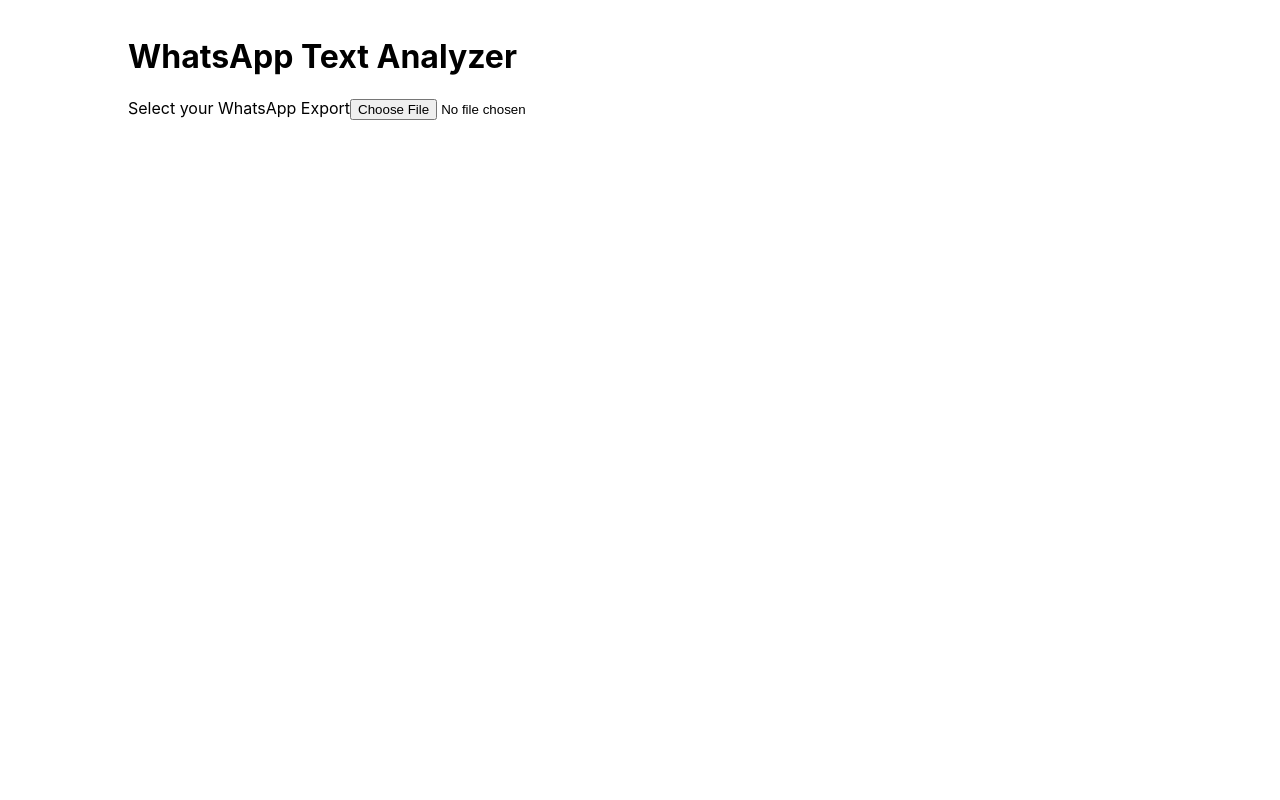
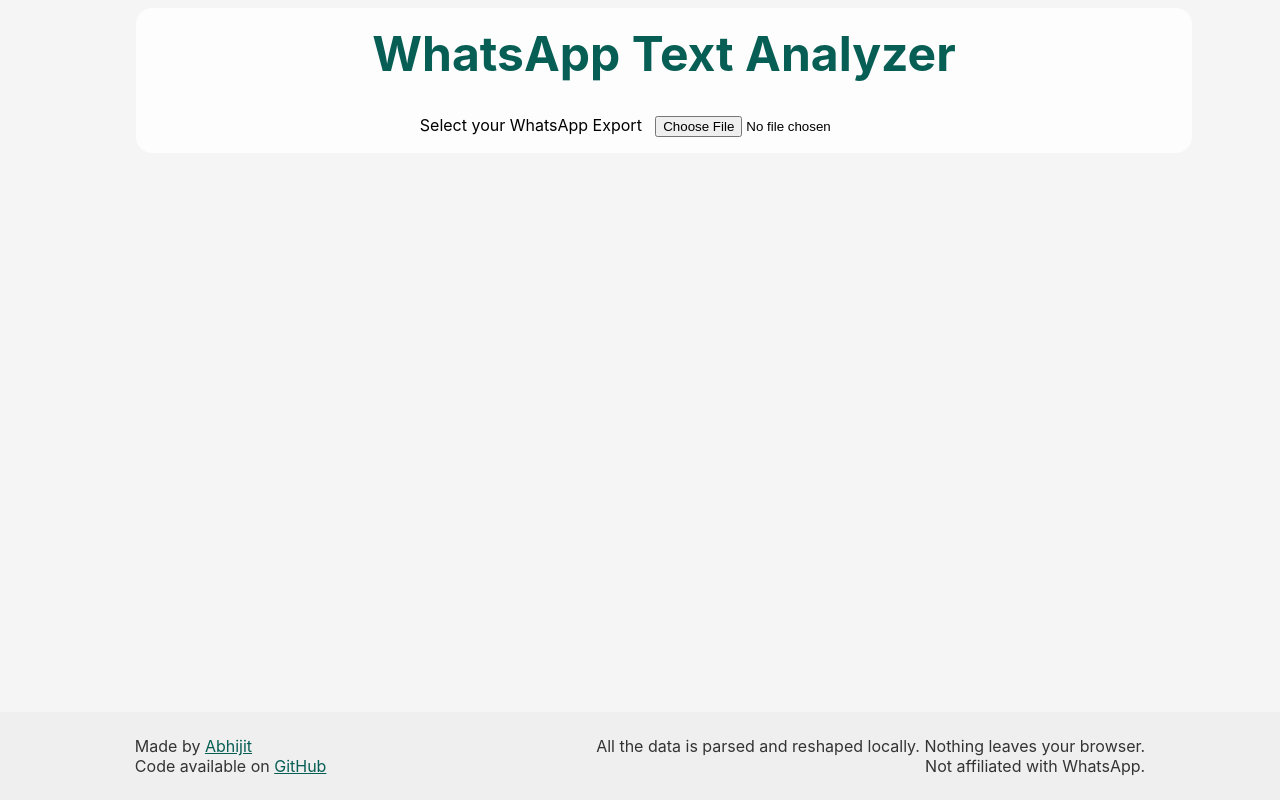
Before and after one commit to abhijit-hota/whatsalysis, a React (Vite) app: page / in a window 1280 px wide. Built offline with nearby package versions, Linux system fonts and the light colour scheme.

Commit message:
add: ui elements

```diff
--- a/index.html
+++ b/index.html
@@ -1,13 +1,28 @@
 <!DOCTYPE html>
 <html lang="en">
+
 <head>
   <meta charset="UTF-8" />
   <meta name="viewport" content="width=device-width, initial-scale=1.0" />
   <link rel="shortcut icon" href="/src/favicon.png" type="image/png">
   <title>WhatsApp Text Analysis</title>
 </head>
+
 <body>
   <div id="root"></div>
+  <footer id="footer">
+    <span>
+      Made by <a href="https://github.com/abhijit-hota">Abhijit</a>
+      <br />
+      Code available on <a href="https://github.com/abhijit-hota/whatsalysis">GitHub</a>
+    </span>
+    <span style="text-align: right;">
+      All the data is parsed and reshaped locally. Nothing leaves your browser.
+      <br />
+      Not affiliated with WhatsApp.
+    </span>
+  </footer>
   <script type="module" src="/src/main.jsx"></script>
 </body>
+
 </html>
--- a/package.json
+++ b/package.json
@@ -9,10 +9,12 @@
 		"chart.js": "3.3.2",
 		"react": "^17.0.0",
 		"react-chartjs-2": "3.0.3",
-    "react-dom": "^17.0.0"
+		"react-dom": "^17.0.0",
+		"styled-components": "5.3.0"
 	},
 	"devDependencies": {
 		"@vitejs/plugin-react-refresh": "^1.3.1",
 		"vite": "^2.3.5"
+	},
+	"license": "MIT"
 }
-}
--- a/src/index.css
+++ b/src/index.css
@@ -4,34 +4,15 @@
 		"Droid Sans", "Helvetica Neue", sans-serif;
 	-webkit-font-smoothing: antialiased;
 	-moz-osx-font-smoothing: grayscale;
+	background-color: whitesmoke;
 	display: flex;
 	justify-content: center;
 }
-
-.app {
-	width: 80vw;
-	padding: 1em;
+h1 {
+	margin-top: 0;
 }
-
-.input {
-	margin-bottom: 1em;
-}
-.charts {
-	display: flex;
-	flex-wrap: wrap;
-	justify-content: space-between;
-}
-#sender-chart {
-	width: 31%;
-}
-#time-chart {
-	width: 60%;
-}
-#words {
-	width: 20%;
-}
-#group-names {
-	width: 40%;
+input {
+	margin-left: 1em;
 }
 .count {
 	display: flex;
@@ -41,3 +22,23 @@
 .count:hover {
 	background: #efefef;
 }
+#footer {
+	position: absolute;
+	bottom: 0;
+	padding: 1.5em 0;
+	display: flex;
+	flex-direction: column;
+	justify-content: center;
+	color: #333333;
+	width: 100%;
+	background: #efefef;
+}
+#footer a {
+	color: #075e54;
+}
+@media (min-width: 768px) {
+	#footer {
+		justify-content: space-around;
+		flex-direction: row;
+	}
+}
--- a/src/ui/App.jsx
+++ b/src/ui/App.jsx
@@ -1,6 +1,7 @@
 import { defaults } from "chart.js";
 import React, { useState } from "react";
 import { parseText, getCountData, getAllValidWords, getSortedWordCount } from "../core";
+import { Box, VizContainer, AppContainer, Heading } from "./commonents/Box";
 import SenderWisePieChart from "./SenderWisePieChart";
 import TimeWiseBarChart from "./TimeWiseBarChart";
 
@@ -39,43 +40,46 @@
 		reader.readAsText(textFile);
 	};
 	return (
-		<div className="app">
-			<h1>WhatsApp Text Analyzer</h1>
-			<div className="input">
+		<AppContainer>
+			<Box style={{ textAlign: "center" }}>
+				<Heading style={{ fontSize: "3em" }}>WhatsApp Text Analyzer</Heading>
 				<label htmlFor="text-data">Select your WhatsApp Export</label>
 				<input type="file" name="text-data" id="text-data" accept="text/plain" onChange={handleCount} />
-			</div>
+			</Box>
+			<VizContainer>
 				{loaded && (
-				<div className="charts">
-					<div id="sender-chart">
+					<>
+						<Box>
 							<SenderWisePieChart senderStats={senderWiseCount} />
-					</div>
-					<div id="time-chart">
+						</Box>
+						<Box>
 							<TimeWiseBarChart timeStats={timeWiseCount} />
-					</div>
-					<div id="words">
-						<h3>Most Used Words</h3>
+						</Box>
+						<Box>
+							<Heading>Most Used Words</Heading>
 							{wordsCount.slice(0, 20).map(([word, count]) => (
 								<div className="count" key={word}>
 									<strong>{word}</strong>
 									<span>{count}</span>
 								</div>
 							))}
-					</div>
-					<div id="group-names">
-						<h3>Group Names</h3>
+						</Box>
+						<Box>
+							<Heading>Group Names</Heading>
 							{allEvents
 								.filter(({ type }) => type === "subjectChange")
+								.slice(-20)
 								.map(({ changer, from, to }) => (
 									<div className="count" key={changer + from + to}>
 										<strong>{changer}</strong>
 										<span>{to}</span>
 									</div>
 								))}
-					</div>
-				</div>
+						</Box>
+					</>
 				)}
-		</div>
+			</VizContainer>
+		</AppContainer>
 	);
 }
 
--- a/src/ui/TimeWiseBarChart.jsx
+++ b/src/ui/TimeWiseBarChart.jsx
@@ -1,23 +1,27 @@
 import React from "react";
-import { Line } from "react-chartjs-2";
-import { getColorFromString } from "./utils";
+import { Bar } from "react-chartjs-2";
+import { getColorFromString, humanizeTime } from "./utils";
 
 const TimeWiseBarChart = ({ timeStats }) => {
 	const labels = Object.keys(timeStats);
 	const data = Object.values(timeStats);
 
 	return (
-		<Line
+		<Bar
+			options={{
+				indexAxis: "y",
+				aspectRatio: 0.85,
+			}}
 			data={{
-				labels,
+				labels: labels.map(humanizeTime),
 				datasets: [
 					{
 						minBarLength: 10,
-						label: "Time Wise Statistics",
+						label: "Messages sent",
 						data,
-						backgroundColor: labels.map(getColorFromString),
+						backgroundColor: ["#25D366"],
 						hoverOffset: 4,
-						tension: 0.1
+						tension: 0.1,
 					},
 				],
 			}}
--- /dev/null
+++ b/src/ui/commonents/Box.jsx
@@ -0,0 +1,30 @@
+import styled, { css } from "styled-components";
+
+export const Heading = styled.h1`
+	color: #075e54;
+`;
+
+export const AppContainer = styled.div`
+	width: 99vw;
+	@media (min-width: 768px) {
+		width: 80vw;
+	}
+`;
+
+export const Box = styled.div`
+	background-color: #fdfdfd;
+	border-radius: 1em;
+	width: 100%;
+	margin: 0.5em;
+	padding: 1em;
+`;
+
+export const VizContainer = styled.div`
+	display: flex;
+	width: 100%;
+	flex-wrap: wrap;
+	justify-content: space-between;
+	& > div {
+		flex: 1 1 400px;
+	}
+`;
--- a/src/ui/utils.js
+++ b/src/ui/utils.js
@@ -12,3 +12,8 @@
 	}
 	return colour;
 };
+
+export const humanizeTime = (val) => {
+	const nextNum = ((parseInt(val) + 1) % 24).toString();
+	return `${val.padStart(2, 0)}:00 to ${nextNum.padStart(2, 0)}:00`;
+};
```
Also changed, not shown: 1 other file (tests, documents, lock files or other folders). Lines whose indentation alone changed are shown as unchanged.
